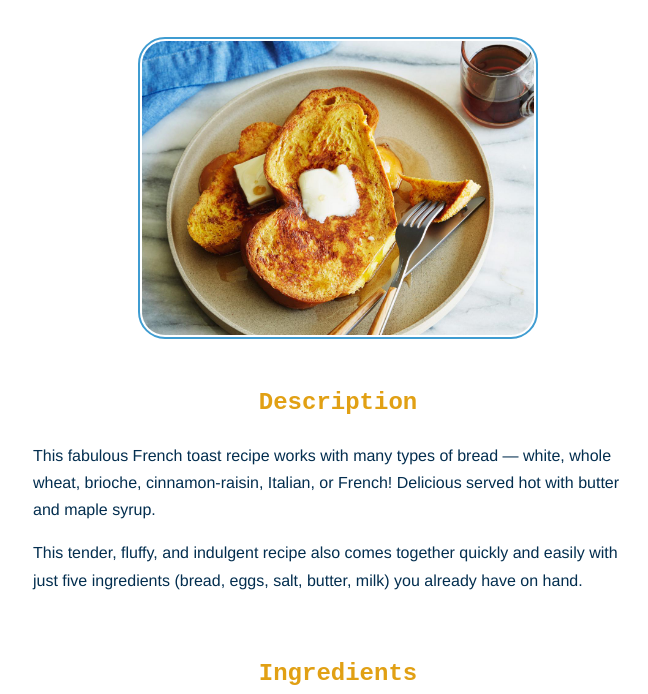
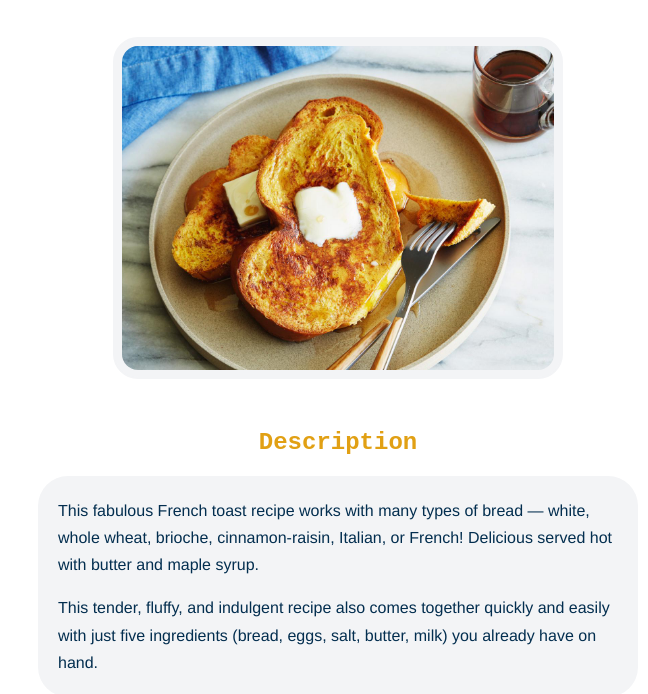
Before and after one commit to 42natus/odin-recipes, a plain HTML site: page recipes/french-toast.html in a window 1280 px wide. Shown: the part 80-774 px from the top of the page, without its empty margins (302-950 px from the left). Drawn offline with Linux system fonts and the light colour scheme.

Commit message:
Optimize layout & add new styling to recipes pages
Changed 'width' property to 'max-width' in a few places in style to
improve the browser's handling of small windows.

Added a 'background' to the Description, Ingredients and Steps sections
of all recipe pages.

Increased the sizes of the images on the recipe pages.

```diff
--- a/recipes/french-toast.html
+++ b/recipes/french-toast.html
@@ -9,7 +9,7 @@
     <body>
         <h1>French Toast</h1>
 
-        <img src="../images/french-toast-one.jpeg" width="400" alt="Two French Toast slices with syrup and butter, served with tea">
+        <img src="../images/french-toast-one.jpeg" width="450" alt="Two French Toast slices with syrup and butter, served with tea">
 
         <h2>Description</h2>
         <div class="description">
--- a/style.css
+++ b/style.css
@@ -21,7 +21,6 @@ ol {
 
 a {
     text-decoration: none;
-    /* color: rgb(63, 156, 209); */
     color: hsl(210, 100%, 56%);
 }
 
@@ -56,32 +55,33 @@ h2 {
 }
 
 .menu-card {
-    /* border-style: dotted; */
     padding: 10px;
     margin: auto;
     background-color: rgb(243 244 246);
-    border-radius: 25px;
-    width: 600px;
+    border-radius: 30px;
+    max-width: 600px;
 }
 
 img {
     height: auto;
     margin: auto auto 50px auto;
-    border: 2px solid rgb(63, 156, 209);
-    padding: 2px;
-    border-radius: 27px;
+    background-color: rgb(243 244 246);
+    border: 2px solid rgb(243 244 246);
+    padding: 7px;
+    border-radius: 25px;
     display: block;
-    width: 300;
+    max-width: 300;
+
 }
 
 .french-toast,
 .baby-spinach-omelet,
 .basic-crepes {
     display: inline-block;
+    /* position: relative; */
     border-radius: 30px;
     padding: 20px;
-    margin: 20px 10px;
-    /* margin: 20px 10px 20px 10px; */
+    margin: 20px 20px 20px auto;
     background-color: rgb(222, 238, 241);
     width: 30%;
 }
@@ -90,8 +90,27 @@ img {
 .description,
 .ingredients,
 .steps {
-    width: 650px;
+    max-width: 650px;
     padding: 20px;
     margin: -30px auto 30px;
     line-height: 1.7;
 }
+
+.description,
+.ingredients,
+.steps {
+    margin: auto;
+    background-color: rgb(243 244 246);
+    border-radius: 30px;
+    max-width: 600px;
+}
+
+.description {
+    padding: 5px 20px;
+}
+
+
+.ingredients,
+.steps {
+    padding: 20px 40px;
+}
```
Also changed, not shown: index.html (+3 -0 lines), recipes/baby-spinach-omelet.html (+1 -1 lines), recipes/basic-crepes.html (+1 -1 lines).
